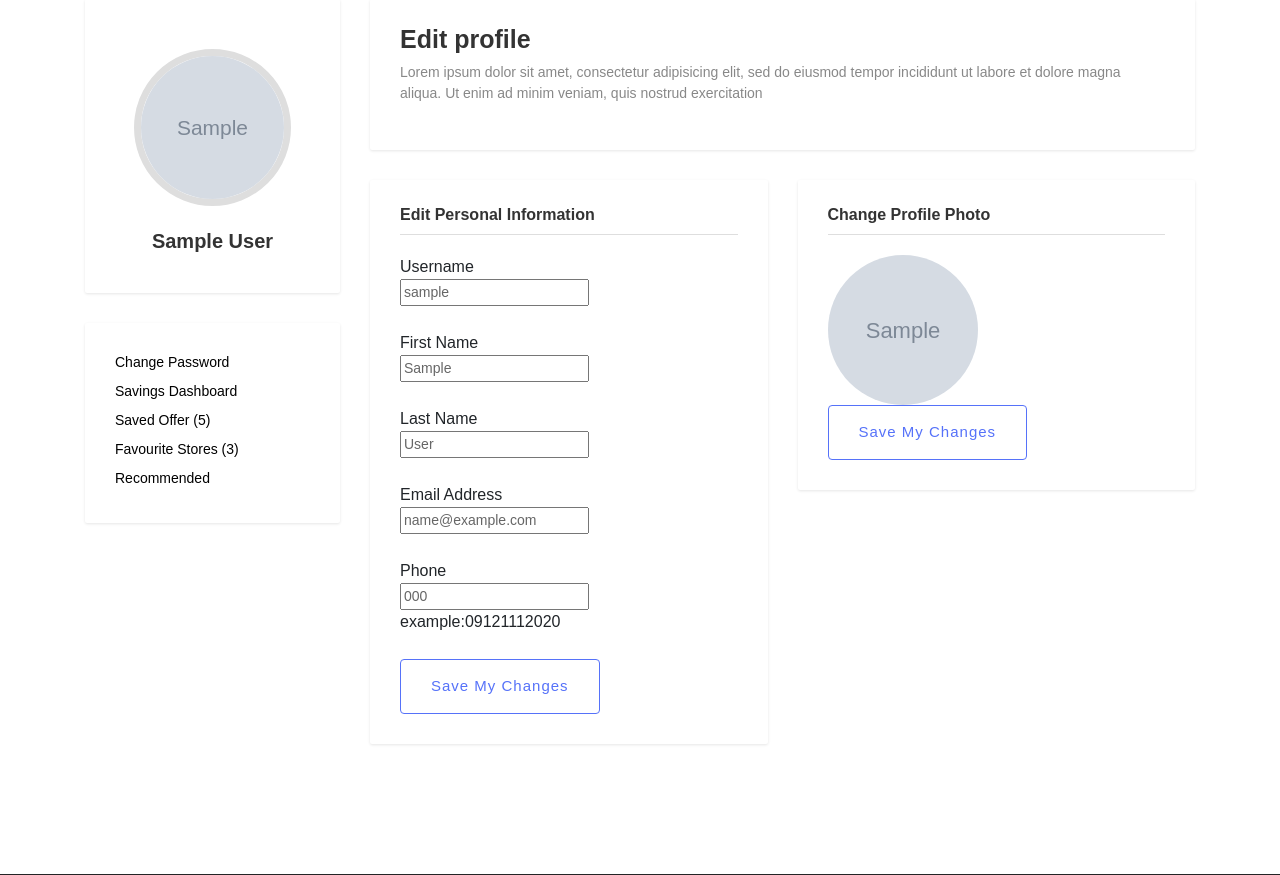
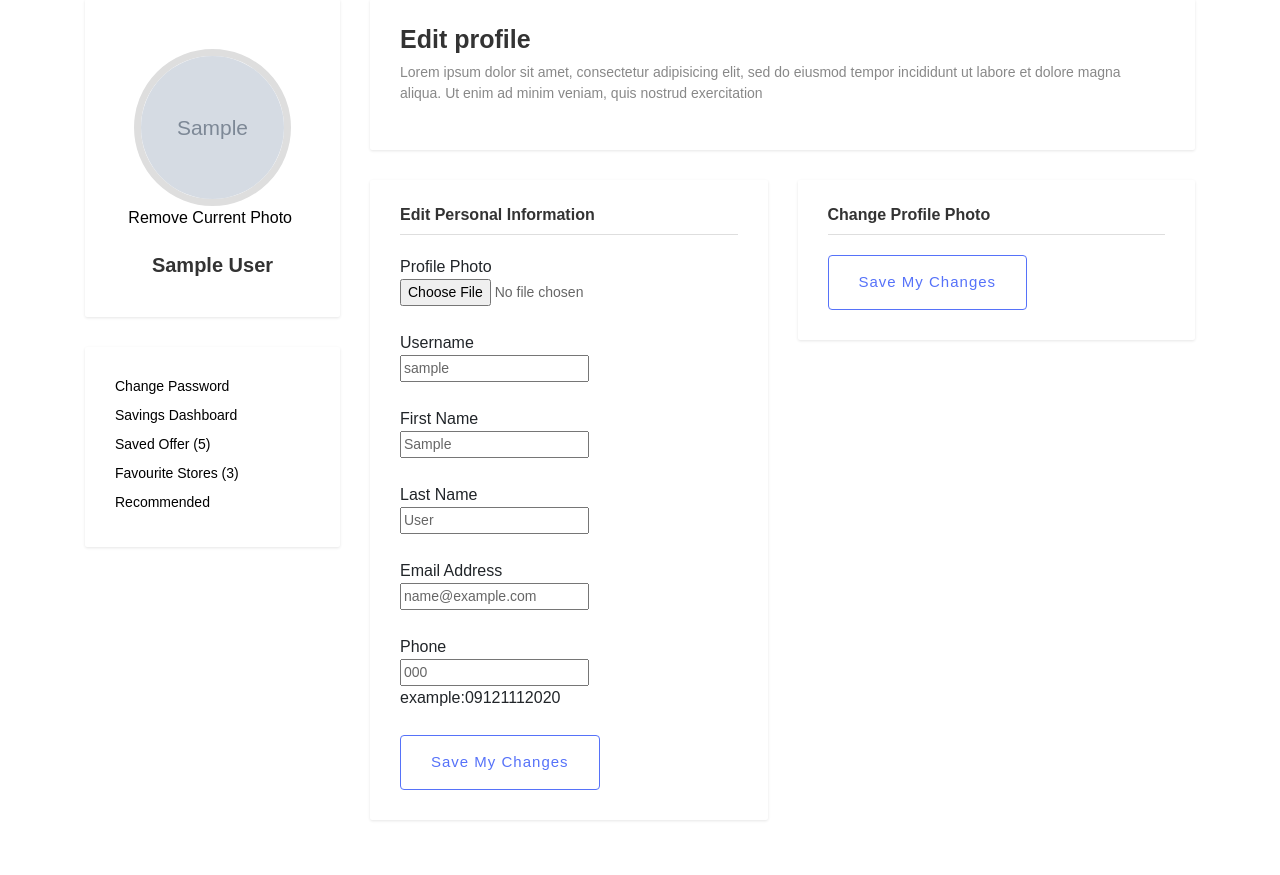
Before and after one commit to mohamadmoayeri/bestshop, a Django app: page /profiles/Edit_Profile/1 in a window 1280 px wide. Shown: the part 139-1014 px from the top of the page. Run offline with Django 3.2, Linux system fonts and the light colour scheme; a user stored in the database is signed in; tables that the repository leaves empty hold one stand-in row (values such as "Sample post"); grey boxes marked "Sample" are stand-in pictures; some libraries are stand-ins or nearby versions; some web fonts are replaced.

Commit message:
remove current photo

```diff
--- a/bestshop/settings.py
+++ b/bestshop/settings.py
@@ -42,6 +42,7 @@ INSTALLED_APPS = [
     'profiles',
     'home',
     'accounts',
+    'widget_tweaks',
 ]
 
 MIDDLEWARE = [
--- a/profiles/admin.py
+++ b/profiles/admin.py
@@ -14,6 +14,6 @@ class  CustomUserAdmin(UserAdmin):
     )
 
 
-admin.site.register(User,CustomUserAdmin,list_display=['image_tag'],)
+admin.site.register(User,CustomUserAdmin,list_display=['username','image_tag'],)
 
 admin.site.register(ads)
--- /dev/null
+++ b/profiles/forms.py
@@ -0,0 +1,18 @@
+from django import forms
+
+from .models import User
+
+class eidit_profile_form(forms.ModelForm):
+
+    class Meta:
+        model=User
+
+        fields=['avatar','username','email','first_name','last_name','phone']
+
+        widgets={
+            'avatar':forms.FileInput
+        }
+
+        labels={
+            'avatar':'Profile photo'
+        }
--- a/profiles/models.py
+++ b/profiles/models.py
@@ -40,7 +40,14 @@ class User(AbstractUser):
         return self.username
     def image_tag(self):
 
-      return mark_safe('<img src="%s"  onerror=this.src="/static/images/no.png"  class="rounded-circle" width="150" height="150" /><br/>'%(self.avatar))
+      if self.avatar:
+
+         return mark_safe('<img src="%s"  onerror=this.src="/static/images/no.png"  class="rounded-circle" width="75" height="75" /><br/>'%(self.avatar.url))
+
+      else:
+
+        return mark_safe('<img src="/static/images/no.png"  width="75" height="75"><br/>')
+
     image_tag.short_description='avatar'
 
 
--- a/profiles/urls.py
+++ b/profiles/urls.py
@@ -1,6 +1,6 @@
 from django.urls import path
 
-from .views import dashboard,Edit_Profile,change_password,change_password_done
+from .views import dashboard,Edit_Profile,change_password,change_password_done,delete_avatar
 
 urlpatterns = [
     path("dashboard",dashboard.as_view(),name="dashboard"),
@@ -11,6 +11,10 @@ urlpatterns = [
 
     path("change_password_done20212",change_password_done.as_view(),name="change_password_done"),
 
+    path("delete_avatar/<int:pk>",delete_avatar,name="delete_avatar"),
+
+
+
 
 
 
--- a/profiles/views.py
+++ b/profiles/views.py
@@ -13,6 +13,10 @@ from django.contrib.auth.views import PasswordChangeView,PasswordChangeDoneView
 from django.contrib.auth.forms import PasswordChangeForm
 
 from .models import ads,User
+
+from .forms import eidit_profile_form
+
+from django.db.models  import Q
 
 
 
@@ -30,10 +34,9 @@ class dashboard(ListView):
 class Edit_Profile(UpdateView):
 
     template_name="user-profile.html"
-
     model=User
 
-    fields=['avatar','username','email','first_name','last_name','phone']
+    form_class=eidit_profile_form
 
     success_url='/profiles/dashboard'
 
@@ -56,3 +59,9 @@ class change_password(PasswordChangeView):
 class change_password_done(PasswordChangeView):
 
     template_name="change_password_done.html"
+
+def delete_avatar(request,pk):
+
+    User.objects.filter(Q(id=pk)&Q(username=request.user)).update(avatar=None)
+
+    return redirect("Edit_Profile",pk)
--- a/templates/user-profile.html
+++ b/templates/user-profile.html
@@ -12,9 +12,10 @@
 						<!-- User Image -->
 						<div class="image d-flex justify-content-center">
 
-							<img src="{{person.avatar.url}}" alt="" class="">
+							{{person.image_tag}}
 						</div>
 						<!-- User Name -->
+						<a href="{% url "delete_avatar" user.id %}">&nbsp&nbsp&nbspRemove Current Photo</a>
 						<h5 class="text-center">{{person.first_name}} {{person.last_name}}</h5>
 
 					</div>
@@ -41,7 +42,13 @@
 					<div class="col-lg-6 col-md-6">
 						<div class="widget personal-info">
 							<h3 class="widget-header user">Edit Personal Information</h3>
+
+
 							<form method="post" action="{% url 'Edit_Profile' user.id %}" enctype="multipart/form-data">{% csrf_token %}
+							    <div class="form-group">
+								 {{form.avatar.label|title}}<br/>
+								 {{form.avatar}}<br/>
+								</div>
 
 								<!-- username -->
 								<div class="form-group">
@@ -91,12 +98,11 @@
 					<div class="col-lg-6 col-md-6">
 						<!-- Change Password -->
 					<div class="widget change-password">
+				    {% load widget_tweaks %}
 						<h3 class="widget-header user">Change Profile Photo</h3>
 						<form method="post" action="{% url 'Edit_Profile' user.id %}" enctype="multipart/form-data">{% csrf_token %}
-                            {% if person.avatar.url %}
-                               <img src="{{person.avatar.url}}"  onerror=this.src="/static/images/no.png"  class="rounded-circle" width="150" height="150" /><br/>
-                            {% endif %}
-                            {{form.image_tag}}
+
+
 							<input type="submit" class="btn btn-transparent" value="Save My Changes">
 						</form>
 					</div>
```
Also changed, not shown: profiles/migrations/0002_auto_20210113_0610.py (added), profiles/migrations/0003_auto_20210113_0611.py (added).
